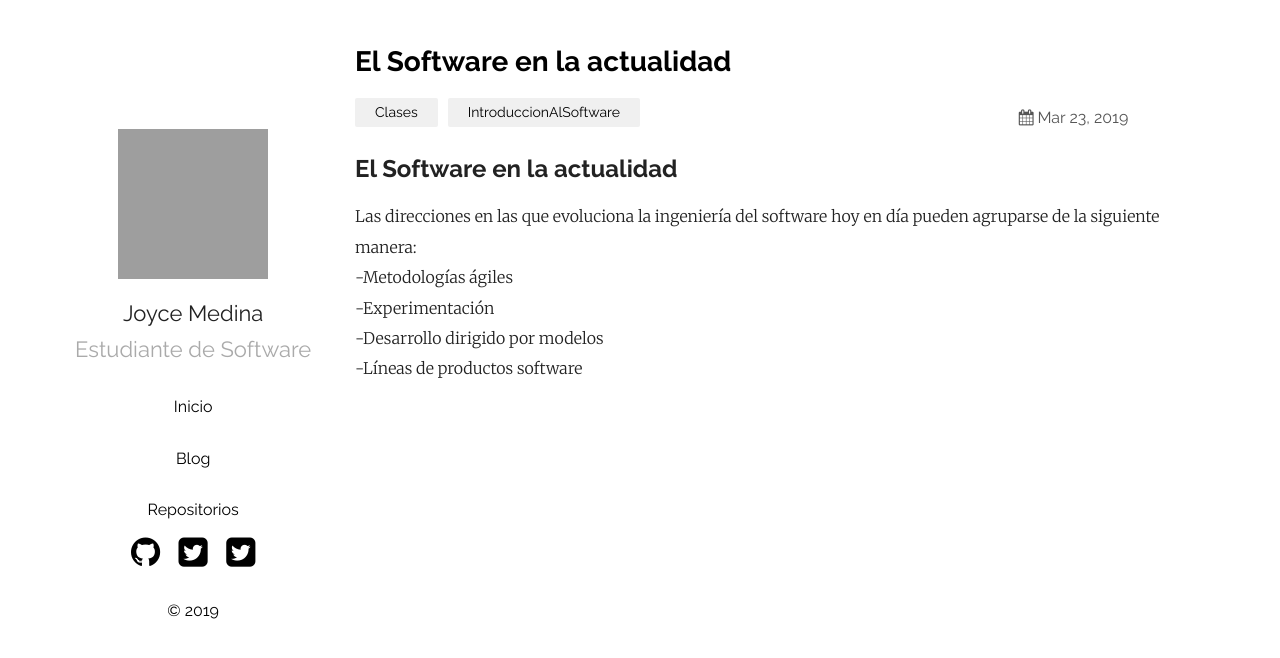
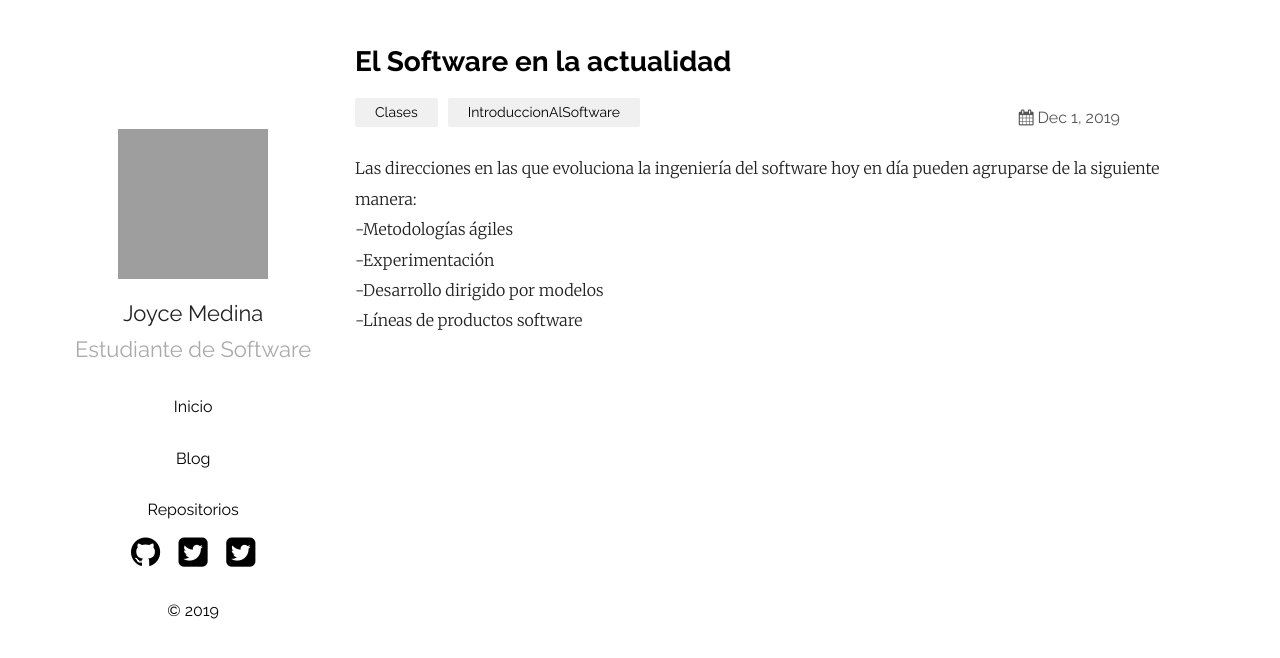
Before and after one commit to DaveNPlay/blo4, a Jekyll site: the page built from _posts/2019-03-23-SoftActualidad.markdown, in a window 1280 px wide. Shown: the top 658 px of the page. Built offline with Jekyll 4.4.1, drawn with Linux system fonts in a browser that asks for light colours; grey boxes are pictures that could not be loaded.

Commit message:
Update 2019-03-23-SoftActualidad.markdown

```diff
--- a/_posts/2019-03-23-SoftActualidad.markdown
+++ b/_posts/2019-03-23-SoftActualidad.markdown
@@ -1,10 +1,10 @@
 ---
 layout: post
 title:  "El Software en la actualidad"
-date:   2019-03-23 21:03:36 +0530
+date:   2019-12-01 21:13:41 +0530
 categories: Clases IntroduccionAlSoftware
 ---
-<h2>El Software en la actualidad</h2>
+
 <p>Las direcciones en las que evoluciona la ingeniería del software hoy en día pueden agruparse de la siguiente manera:<br>
 -Metodologías ágiles<br>
 -Experimentación<br>
```
